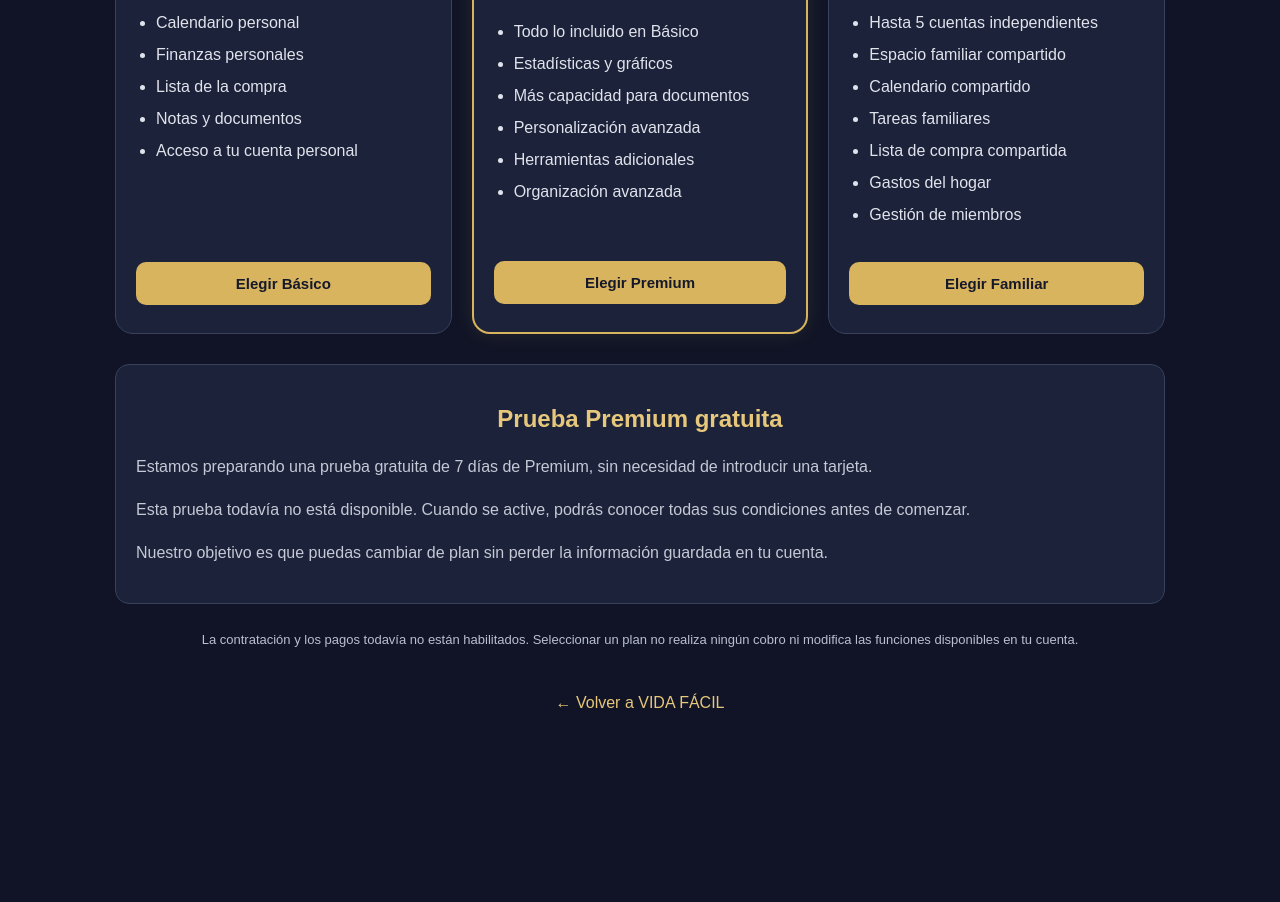
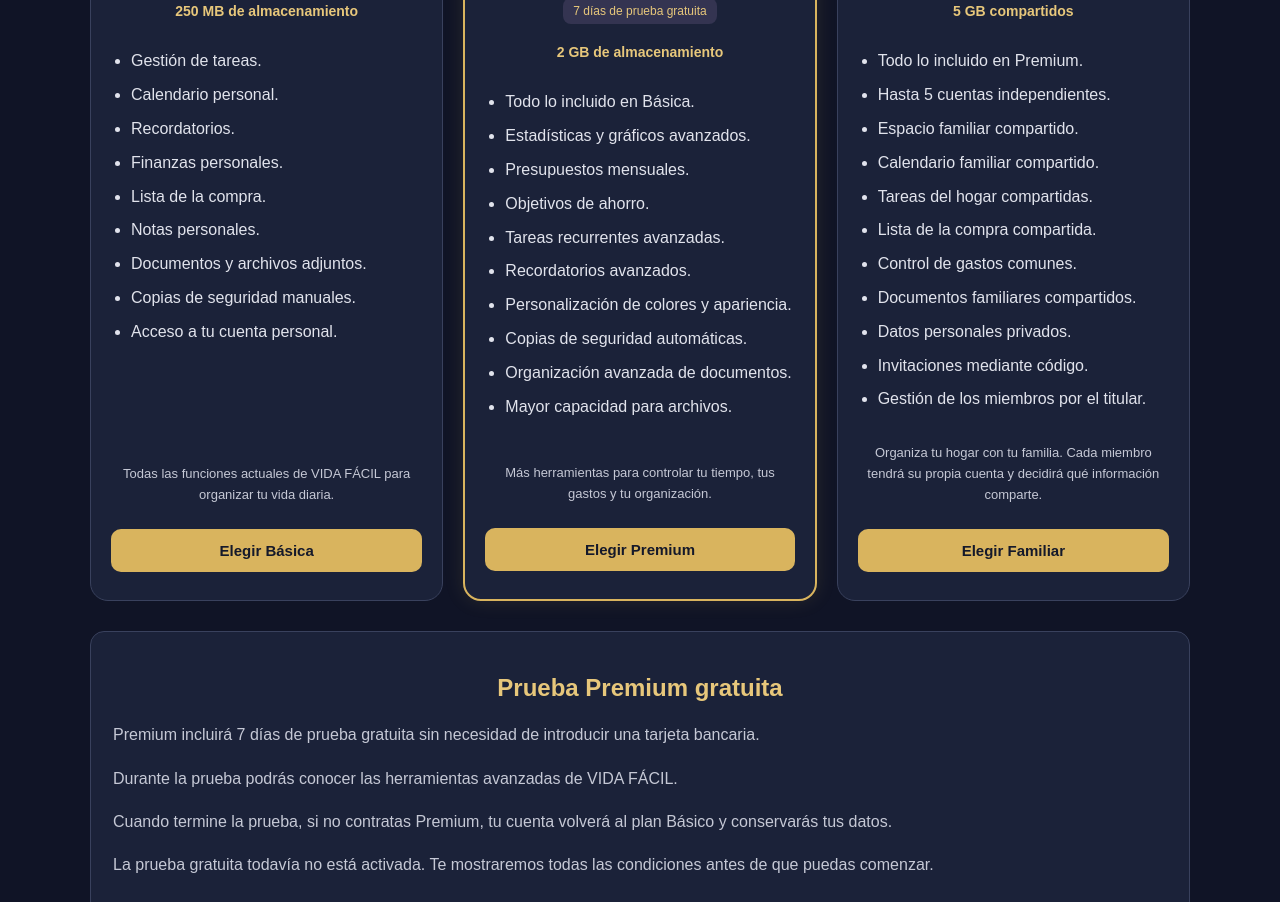
Before and after one commit to gloriamartinez25-ux/vida-f-cil, a plain HTML site: page planes.html in a window 1280 px wide. Shown: the part 483-1385 px from the top of the page. Before the commit the page ends 1225 px from the top, so only its background shows below. Drawn offline with Linux system fonts and the light colour scheme.

Commit message:
Update planes.html

```diff
--- a/planes.html
+++ b/planes.html
@@ -20,7 +20,7 @@ body {
 }
 
 .contenedor {
-  max-width: 1050px;
+  max-width: 1100px;
   margin: auto;
   text-align: center;
 }
@@ -32,14 +32,16 @@ h1 {
 
 .subtitulo {
   color: #c5c8d5;
-  margin-bottom: 35px;
+  margin-bottom: 30px;
+  line-height: 1.6;
 }
 
 .planes {
   display: grid;
-  grid-template-columns: repeat(auto-fit, minmax(240px, 1fr));
+  grid-template-columns: repeat(auto-fit, minmax(250px, 1fr));
   gap: 20px;
   margin-top: 25px;
+  align-items: stretch;
 }
 
 .plan {
@@ -75,7 +77,7 @@ h2 {
 .precio {
   font-size: 32px;
   font-weight: bold;
-  margin: 20px 0;
+  margin: 20px 0 5px;
 }
 
 .precio small {
@@ -84,12 +86,30 @@ h2 {
   font-weight: normal;
 }
 
+.almacenamiento {
+  color: #e7c77b;
+  font-size: 14px;
+  font-weight: bold;
+  margin: 12px 0;
+}
+
 ul {
   text-align: left;
-  line-height: 2;
+  line-height: 1.8;
   padding-left: 20px;
   color: #e1e3ec;
   flex: 1;
+}
+
+ul li {
+  margin-bottom: 5px;
+}
+
+.descripcion {
+  color: #c5c8d5;
+  font-size: 13px;
+  line-height: 1.6;
+  margin: 8px 0;
 }
 
 button {
@@ -121,6 +141,10 @@ button:disabled {
   text-decoration: none;
 }
 
+.volver:hover {
+  text-decoration: underline;
+}
+
 .nota {
   color: #b9bfd0;
   font-size: 13px;
@@ -132,7 +156,7 @@ button:disabled {
   background: #1b2239;
   border: 1px solid #39415d;
   border-radius: 14px;
-  padding: 20px;
+  padding: 22px;
   margin-top: 30px;
   text-align: left;
 }
@@ -144,6 +168,20 @@ button:disabled {
 .informacion p {
   color: #c5c8d5;
   line-height: 1.7;
+}
+
+.informacion ul {
+  line-height: 1.8;
+}
+
+.etiqueta-plan {
+  display: inline-block;
+  background: #343451;
+  color: #e7c77b;
+  border-radius: 8px;
+  padding: 6px 10px;
+  font-size: 12px;
+  margin: 8px auto;
 }
 
 .modal {
@@ -199,6 +237,18 @@ button:disabled {
   color: white;
 }
 
+.aviso {
+  background: #252b43;
+  border-left: 4px solid #d9b45e;
+  border-radius: 8px;
+  padding: 14px;
+  color: #d8dbea;
+  font-size: 13px;
+  line-height: 1.7;
+  margin-top: 20px;
+  text-align: left;
+}
+
 @media(max-width: 600px) {
   body {
     padding: 22px 12px;
@@ -206,6 +256,10 @@ button:disabled {
 
   h1 {
     font-size: 29px;
+  }
+
+  .plan {
+    padding: 24px 17px;
   }
 }
 </style>
@@ -229,28 +283,48 @@ button:disabled {
 
   <section class="planes">
 
+    <!-- PLAN BÁSICO -->
+
     <article class="plan">
 
-      <h2>Básico</h2>
+      <h2>Básica</h2>
 
       <div class="precio">
         0,99 € <small>pago único</small>
       </div>
 
+      <span class="etiqueta-plan">
+        Para siempre
+      </span>
+
+      <div class="almacenamiento">
+        250 MB de almacenamiento
+      </div>
+
       <ul>
-        <li>Tareas y recordatorios</li>
-        <li>Calendario personal</li>
-        <li>Finanzas personales</li>
-        <li>Lista de la compra</li>
-        <li>Notas y documentos</li>
-        <li>Acceso a tu cuenta personal</li>
+        <li>Gestión de tareas.</li>
+        <li>Calendario personal.</li>
+        <li>Recordatorios.</li>
+        <li>Finanzas personales.</li>
+        <li>Lista de la compra.</li>
+        <li>Notas personales.</li>
+        <li>Documentos y archivos adjuntos.</li>
+        <li>Copias de seguridad manuales.</li>
+        <li>Acceso a tu cuenta personal.</li>
       </ul>
 
+      <p class="descripcion">
+        Todas las funciones actuales de VIDA FÁCIL
+        para organizar tu vida diaria.
+      </p>
+
       <button onclick="seleccionarPlan('Basico')">
-        Elegir Básico
+        Elegir Básica
       </button>
 
     </article>
+
+    <!-- PLAN PREMIUM -->
 
     <article class="plan destacado">
 
@@ -262,20 +336,39 @@ button:disabled {
         3,99 € <small>/ mes</small>
       </div>
 
+      <span class="etiqueta-plan">
+        7 días de prueba gratuita
+      </span>
+
+      <div class="almacenamiento">
+        2 GB de almacenamiento
+      </div>
+
       <ul>
-        <li>Todo lo incluido en Básico</li>
-        <li>Estadísticas y gráficos</li>
-        <li>Más capacidad para documentos</li>
-        <li>Personalización avanzada</li>
-        <li>Herramientas adicionales</li>
-        <li>Organización avanzada</li>
+        <li>Todo lo incluido en Básica.</li>
+        <li>Estadísticas y gráficos avanzados.</li>
+        <li>Presupuestos mensuales.</li>
+        <li>Objetivos de ahorro.</li>
+        <li>Tareas recurrentes avanzadas.</li>
+        <li>Recordatorios avanzados.</li>
+        <li>Personalización de colores y apariencia.</li>
+        <li>Copias de seguridad automáticas.</li>
+        <li>Organización avanzada de documentos.</li>
+        <li>Mayor capacidad para archivos.</li>
       </ul>
+
+      <p class="descripcion">
+        Más herramientas para controlar tu tiempo,
+        tus gastos y tu organización.
+      </p>
 
       <button onclick="seleccionarPlan('Premium')">
         Elegir Premium
       </button>
 
     </article>
+
+    <!-- PLAN FAMILIAR -->
 
     <article class="plan">
 
@@ -285,16 +378,33 @@ button:disabled {
         5,99 € <small>/ mes</small>
       </div>
 
+      <span class="etiqueta-plan">
+        Hasta 5 miembros
+      </span>
+
+      <div class="almacenamiento">
+        5 GB compartidos
+      </div>
+
       <ul>
-        <li>Todo lo incluido en Premium</li>
-        <li>Hasta 5 cuentas independientes</li>
-        <li>Espacio familiar compartido</li>
-        <li>Calendario compartido</li>
-        <li>Tareas familiares</li>
-        <li>Lista de compra compartida</li>
-        <li>Gastos del hogar</li>
-        <li>Gestión de miembros</li>
+        <li>Todo lo incluido en Premium.</li>
+        <li>Hasta 5 cuentas independientes.</li>
+        <li>Espacio familiar compartido.</li>
+        <li>Calendario familiar compartido.</li>
+        <li>Tareas del hogar compartidas.</li>
+        <li>Lista de la compra compartida.</li>
+        <li>Control de gastos comunes.</li>
+        <li>Documentos familiares compartidos.</li>
+        <li>Datos personales privados.</li>
+        <li>Invitaciones mediante código.</li>
+        <li>Gestión de los miembros por el titular.</li>
       </ul>
+
+      <p class="descripcion">
+        Organiza tu hogar con tu familia.
+        Cada miembro tendrá su propia cuenta
+        y decidirá qué información comparte.
+      </p>
 
       <button onclick="seleccionarPlan('Familiar')">
         Elegir Familiar
@@ -304,31 +414,113 @@ button:disabled {
 
   </section>
 
+  <!-- PRUEBA PREMIUM -->
+
   <div class="informacion">
 
     <h2>Prueba Premium gratuita</h2>
 
     <p>
-      Estamos preparando una prueba gratuita de 7 días de Premium,
-      sin necesidad de introducir una tarjeta.
+      Premium incluirá 7 días de prueba gratuita
+      sin necesidad de introducir una tarjeta bancaria.
     </p>
 
     <p>
-      Esta prueba todavía no está disponible. Cuando se active,
-      podrás conocer todas sus condiciones antes de comenzar.
+      Durante la prueba podrás conocer las herramientas
+      avanzadas de VIDA FÁCIL.
     </p>
 
     <p>
-      Nuestro objetivo es que puedas cambiar de plan sin perder
-      la información guardada en tu cuenta.
+      Cuando termine la prueba, si no contratas Premium,
+      tu cuenta volverá al plan Básico y conservarás
+      tus datos.
+    </p>
+
+    <p>
+      La prueba gratuita todavía no está activada.
+      Te mostraremos todas las condiciones antes
+      de que puedas comenzar.
     </p>
 
   </div>
 
+  <!-- FUNCIONAMIENTO FAMILIAR -->
+
+  <div class="informacion">
+
+    <h2>¿Cómo funciona el plan Familiar?</h2>
+
+    <p>
+      El titular de la suscripción podrá invitar
+      hasta a cuatro personas mediante un código
+      de invitación.
+    </p>
+
+    <p>
+      Cada miembro tendrá su propia cuenta y podrá
+      entrar con sus credenciales personales.
+    </p>
+
+    <p>
+      Cada persona decidirá qué información mantiene
+      privada y qué información comparte con la familia.
+    </p>
+
+    <ul>
+      <li>
+        <strong>Información privada:</strong>
+        notas personales, documentos privados y gastos personales.
+      </li>
+      <li>
+        <strong>Información compartida:</strong>
+        calendario familiar, tareas, compras y gastos comunes.
+      </li>
+      <li>
+        <strong>Titular:</strong>
+        podrá gestionar las invitaciones y los miembros.
+      </li>
+    </ul>
+
+  </div>
+
+  <!-- ALMACENAMIENTO -->
+
+  <div class="informacion">
+
+    <h2>Espacio para tus documentos</h2>
+
+    <p>
+      Cada plan tendrá una capacidad de almacenamiento
+      determinada para documentos y archivos adjuntos.
+    </p>
+
+    <ul>
+      <li>Básica: 250 MB.</li>
+      <li>Premium: 2 GB.</li>
+      <li>Familiar: 5 GB compartidos entre sus miembros.</li>
+    </ul>
+
+    <p>
+      Los límites se aplicarán cuando esté habilitado
+      el almacenamiento en la nube.
+    </p>
+
+  </div>
+
+  <div class="aviso">
+    <strong>Información importante:</strong>
+    Los precios y características describen los planes
+    previstos de VIDA FÁCIL. La contratación, los cobros,
+    las pruebas gratuitas, los límites de almacenamiento
+    en la nube y las funciones familiares todavía
+    no están habilitados.
+    Seleccionar un plan no realiza ningún cobro ni activa
+    automáticamente sus ventajas.
+  </div>
+
   <p class="nota">
-    La contratación y los pagos todavía no están habilitados.
-    Seleccionar un plan no realiza ningún cobro ni modifica
-    las funciones disponibles en tu cuenta.
+    Queremos que puedas cambiar de plan sin perder
+    la información guardada en tu cuenta.
   </p>
 
   <a class="volver" href="index.html">
@@ -336,6 +528,8 @@ button:disabled {
   </a>
 
 </main>
+
+<!-- MODAL -->
 
 <div class="modal" id="modalPlan" role="dialog"
      aria-modal="true" aria-labelledby="tituloModal">
@@ -364,35 +558,48 @@ button:disabled {
 <script type="module">
 
 import { auth, guardarPlanSeleccionado } from "./firebase.js";
-import { onAuthStateChanged } from
-  "https://www.gstatic.com/firebasejs/11.10.0/firebase-auth.js";
+
+import {
+  onAuthStateChanged
+} from "https://www.gstatic.com/firebasejs/11.10.0/firebase-auth.js";
 
 const planes = {
+
   Basico: {
-    nombre: "Básico",
-    precio: "0,99 € - pago único"
+    nombre: "Básica",
+    precio: "0,99 € - pago único",
+    almacenamiento: "250 MB"
   },
 
   Premium: {
     nombre: "Premium",
-    precio: "3,99 € / mes"
+    precio: "3,99 € / mes",
+    almacenamiento: "2 GB"
   },
 
   Familiar: {
     nombre: "Familiar",
-    precio: "5,99 € / mes"
+    precio: "5,99 € / mes",
+    almacenamiento: "5 GB compartidos"
   }
+
 };
 
 let guardando = false;
 
 function esperarUsuario() {
+
   return new Promise((resolve) => {
+
     const cancelar = onAuthStateChanged(auth, (usuario) => {
+
       cancelar();
       resolve(usuario);
+
     });
+
   });
+
 }
 
 window.seleccionarPlan = async function(clave) {
@@ -402,8 +609,10 @@ window.seleccionarPlan = async function(clave) {
   const plan = planes[clave];
 
   if (!plan) {
+
     alert("No se ha podido identificar el plan.");
     return;
+
   }
 
   const modal = document.getElementById("modalPlan");
@@ -413,8 +622,13 @@ window.seleccionarPlan = async function(clave) {
   const botonCerrar = document.getElementById("botonCerrar");
 
   nombre.textContent = plan.nombre;
-  precio.textContent = "Precio: " + plan.precio;
+
+  precio.textContent =
+    "Precio: " + plan.precio +
+    " · Almacenamiento previsto: " + plan.almacenamiento;
+
   mensaje.textContent = "Guardando tu selección...";
+
   botonCerrar.disabled = true;
 
   modal.classList.add("contenido-visible");
@@ -426,9 +640,15 @@ window.seleccionarPlan = async function(clave) {
     const usuario = await esperarUsuario();
 
     if (!usuario) {
-      alert("Para seleccionar un plan, primero debes iniciar sesión.");
+
+      alert(
+        "Para seleccionar un plan, primero debes iniciar sesión."
+      );
+
       window.location.href = "acceso.html";
+
       return;
+
     }
 
     await guardarPlanSeleccionado(usuario.uid, clave);
@@ -448,6 +668,7 @@ window.seleccionarPlan = async function(clave) {
   } finally {
 
     guardando = false;
+
     botonCerrar.disabled = false;
 
   }
@@ -455,15 +676,19 @@ window.seleccionarPlan = async function(clave) {
 };
 
 window.cerrarModal = function() {
+
   document.getElementById("modalPlan")
     .classList.remove("contenido-visible");
+
 };
 
 document.getElementById("modalPlan")
   .addEventListener("click", function(evento) {
 
     if (evento.target === this && !guardando) {
+
       window.cerrarModal();
+
     }
 
   });
@@ -471,7 +696,9 @@ document.getElementById("modalPlan")
 document.addEventListener("keydown", function(evento) {
 
   if (evento.key === "Escape" && !guardando) {
+
     window.cerrarModal();
+
   }
 
 });
```
